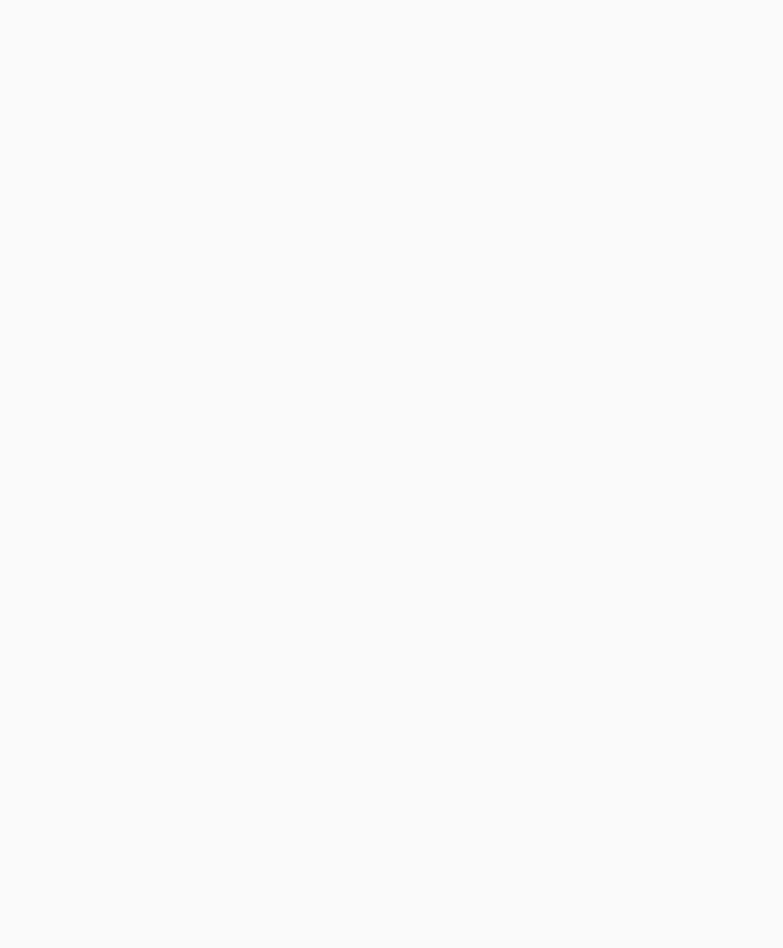
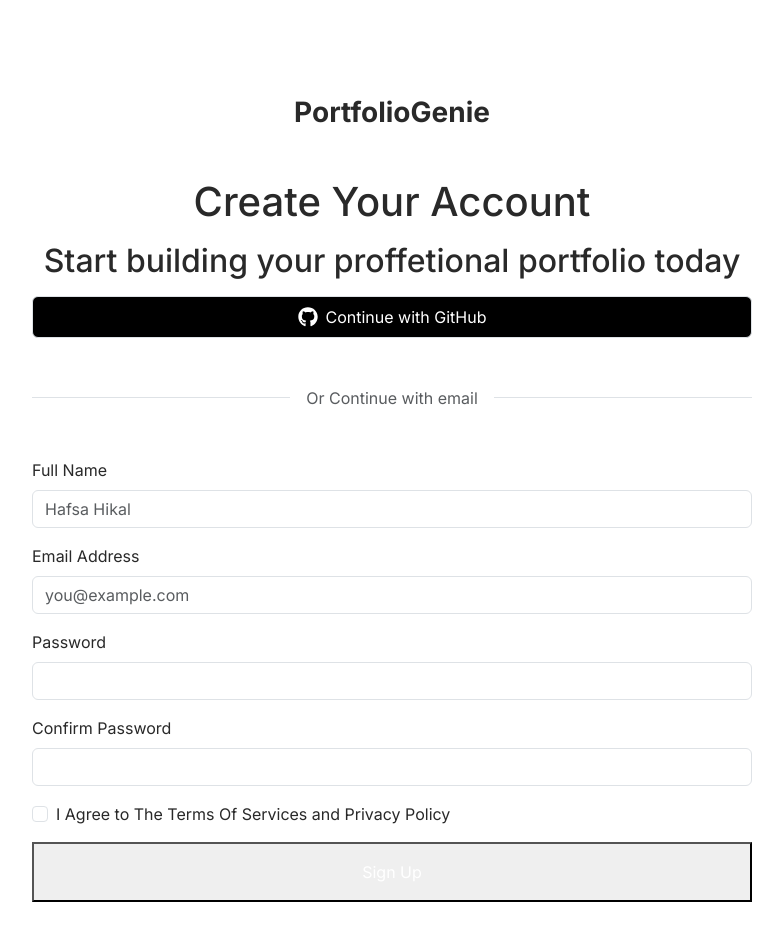
Before and after one commit to HafsaTarek/PortfolioGenie, a React (Vite) app in the folder client/: page /register in a window 1280 px wide. Before the commit this address had no page. Shown: the top 948 px of the page, without its empty margins (248-1031 px from the left). Before the commit the page ends 800 px from the top, so only its background shows below. Built offline with nearby package versions, Linux system fonts and the light colour scheme.

Commit message:
build: reorganize folder structure and move frontend files to client directory

```diff
--- a/client/src/App.jsx
+++ b/client/src/App.jsx
@@ -1,59 +1,88 @@
-import { BrowserRouter, Routes, Route } from 'react-router-dom';
-import UserDashboard from './pages/UserDashboard/UserDashboard';
-import AdminDashboard from './pages/AdminDashboard/AdminDashboard';
+// import { BrowserRouter, Routes, Route } from 'react-router-dom';
+// import UserDashboard from './pages/UserDashboard/UserDashboard';
+// import AdminDashboard from './pages/AdminDashboard/AdminDashboard';
+// import GitHubWorkflowManager from './pages/GitHubWorkflowManager/GitHubWorkflowManager';
+
+// // import Header from './components/layout/Header';
+// // import PageHeader from './components/layout/PageHeader';
+// // import PortfolioContent from './components/portfolio/PortfolioContent';
+// // import {
+// //   user,
+// //   navLinks,
+// //   aboutMeInitial,
+// //   skillsInitial,
+// //   projectsInitial,
+// //   contentScore,
+// //   seoScore,
+// //   quickTips,
+// // } from './data/mockData';
+// // import styles from './App.module.css';
+
+
+// export default function App() {
+//   //   const handlePreview = () => {
+//   //     // Placeholder hook for wiring up a real preview action (e.g. open a
+//   //     // modal or navigate to a published preview route).
+//   //     // eslint-disable-next-line no-console
+//   //     console.log('Open portfolio preview');
+//   //   };
+
+//   return (
+//     <BrowserRouter>
+//       {/* <div className={styles.app}>
+//         <Header navLinks={navLinks} activeNavId="portfolio" user={user} />
+
+//         <main className={styles.main}>
+//           <PageHeader
+//             title="Portfolio Content"
+//             subtitle="Edit your AI-generated content or regenerate sections to match your style"
+//             onPreview={handlePreview}
+//           />
+
+//           <PortfolioContent
+//             aboutMe={aboutMeInitial}
+//             skills={skillsInitial}
+//             projects={projectsInitial}
+//             contentScore={contentScore}
+//             seoScore={seoScore}
+//             quickTips={quickTips}
+//           />
+//         </main>
+//       </div> */}
+//       <Routes>
+//         <Route path="/" element={<UserDashboard />} />
+//         <Route path="/admin" element={<AdminDashboard />} />
+//         <Route path="/github-connect" element={<GitHubWorkflowManager />} />
+//       </Routes>
+//     </BrowserRouter>
+//   );
+// }
+
+
 import GitHubWorkflowManager from './pages/GitHubWorkflowManager/GitHubWorkflowManager';
+import NavBar from './components/NavBar';
+import Footer from './components/Footer'
+import Login from './pages/Login';
+import Register from './pages/Register';
+import { createBrowserRouter, Outlet, RouterProvider } from 'react-router-dom'
+import Overview from './pages/Overview';
+let x = createBrowserRouter([
+  { index: true, element: <Overview /> },
+  { path: 'register', element: <Register /> },
+  { path: 'login', element: <Login /> },
+  { path: 'connect', element: <GitHubWorkflowManager /> },
 
-// import Header from './components/layout/Header';
-// import PageHeader from './components/layout/PageHeader';
-// import PortfolioContent from './components/portfolio/PortfolioContent';
-// import {
-//   user,
-//   navLinks,
-//   aboutMeInitial,
-//   skillsInitial,
-//   projectsInitial,
-//   contentScore,
-//   seoScore,
-//   quickTips,
-// } from './data/mockData';
-// import styles from './App.module.css';
+])
 
 
 export default function App() {
-  //   const handlePreview = () => {
-  //     // Placeholder hook for wiring up a real preview action (e.g. open a
-  //     // modal or navigate to a published preview route).
-  //     // eslint-disable-next-line no-console
-  //     console.log('Open portfolio preview');
-  //   };
-
   return (
-    <BrowserRouter>
-      {/* <div className={styles.app}>
-        <Header navLinks={navLinks} activeNavId="portfolio" user={user} />
-
-        <main className={styles.main}>
-          <PageHeader
-            title="Portfolio Content"
-            subtitle="Edit your AI-generated content or regenerate sections to match your style"
-            onPreview={handlePreview}
-          />
-
-          <PortfolioContent
-            aboutMe={aboutMeInitial}
-            skills={skillsInitial}
-            projects={projectsInitial}
-            contentScore={contentScore}
-            seoScore={seoScore}
-            quickTips={quickTips}
-          />
-        </main>
-      </div> */}
-      <Routes>
-        <Route path="/" element={<UserDashboard />} />
-        <Route path="/admin" element={<AdminDashboard />} />
-        <Route path="/github-connect" element={<GitHubWorkflowManager />} />
-      </Routes>
-    </BrowserRouter>
+    <RouterProvider router={x}>
+      <div className="App">
+        <NavBar />
+        <Outlet />
+        {/* <GitHubWorkflowManager /> */}
+      </div>
+    </RouterProvider>
   );
 }
--- /dev/null
+++ b/client/src/components/Footer.jsx
@@ -0,0 +1,10 @@
+import React from "react";
+
+export default function Footer() {
+  return (
+    <>
+
+
+    </>
+  );
+}
--- /dev/null
+++ b/client/src/components/GithubLogin.jsx
@@ -0,0 +1,14 @@
+import { FaGithub } from "react-icons/fa";
+
+function GithubLogin() {
+  return (
+    <button
+      className="d-flex align-items-center justify-content-center gap-2 px-4 py-2 border rounded mb-3 w-75 m-auto bg-black text-white"
+    >
+      <FaGithub size={20} />
+      <span>Continue with GitHub</span>
+    </button>
+  );
+}
+
+export default GithubLogin;
--- /dev/null
+++ b/client/src/components/NavBar.jsx
@@ -0,0 +1,53 @@
+import React, { useState } from "react";
+import { useNavigate } from "react-router-dom";
+
+export default function NavBar() {
+  const [isOpen, setIsOpen] = useState(false);
+
+  const toggleNavbar = () => {
+    setIsOpen(!isOpen);
+  };
+ let navigator = useNavigate();
+  return (
+    <>
+      <nav className="navbar navbar-expand-lg bg-body-tertiary">
+        <div className="container-fluid">
+          <a className=" text-decoration-none fw-bold fs-4 main-color" href="#">PortfolioGenie</a>
+          <button
+            className={`navbar-toggler ${isOpen ? "" : "collapsed"}`}
+            type="button"
+            onClick={toggleNavbar}
+            aria-controls="navbarNav"
+            aria-expanded={isOpen}
+            aria-label="Toggle navigation"
+          >
+            <span className="navbar-toggler-icon" />
+          </button>
+          <div className={`collapse navbar-collapse ${isOpen ? "show" : ""}`} id="navbarNav" >
+            <div className="internal-nav d-flex justify-content-between w-75 mx-auto">
+              <div className="left-side w-50">
+              <ul className="navbar-nav">
+              <li className="nav-item">
+                <a className="nav-link active" aria-current="page" href="#" onClick={() => setIsOpen(false)}>Features</a>
+              </li>
+              <li className="nav-item">
+                <a className="nav-link" href="#" onClick={() => setIsOpen(false)}>How it Works</a>
+              </li>
+              <li className="nav-item">
+                <a className="nav-link" href="#" onClick={() => setIsOpen(false)}>Connect to Github</a>
+              </li>
+
+            </ul>
+            </div>
+            <div className="right-side d-flex w-25">
+              <button className="border-0 bg-transparent me-2 " onClick={()=> navigator('/register')}>Sign in</button>
+              <button type="submit" className="btn_1 text-white button_main_color" onClick={()=> navigator('/connect')}>Get started</button>
+
+            </div>
+            </div>
+          </div>
+        </div>
+      </nav>
+    </>
+  );
+}
--- /dev/null
+++ b/client/src/pages/Login.jsx
@@ -0,0 +1,46 @@
+import React from "react";
+import GithubLogin from "../components/GithubLogin";
+// import {  FaStar} from "react-icons/fa";
+import { useNavigate } from "react-router-dom";
+export default function Login () {
+  let navigate = useNavigate();
+  return (
+    <>
+   <div className="dev bg-white d-flex justify-content-center align-content-center">
+     <div className="container-1 m-auto mt-5 w-75 rounded-4">
+        <h3 className="text-center main-color fw-bold mt-5 mb-5" > PortfolioGenie</h3>
+    <h1 className="text-center my-3">Welcome Back</h1>
+    <h2 className="text-center my-3">Login to continue building your portfolio</h2>
+    <GithubLogin/>
+    <div className="d-flex align-items-center my-3 w-75 mx-auto my-5 ">
+  <div className="flex-grow-1 border-top"></div>
+  <span className="mx-3 text-muted ">Or Continue with email</span>
+  <div className="flex-grow-1 border-top"></div>
+</div>
+    <form className="w-75 mx-auto">
+
+  <div className="mb-3">
+    <label htmlFor="exampleInputPassword1" className="form-label">Email Address</label>
+    <input type="email" className="form-control" id="exampleInputPassword1" placeholder="you@example.com" />
+  </div>
+  <div className="mb-3">
+    <label htmlFor="exampleInputPassword1" className="form-label">Password</label>
+    <input type="password" className="form-control" id="exampleInputPassword1" />
+  </div>
+
+  <div className="mb-3 form-check">
+    <input type="checkbox" className="form-check-input " id="exampleCheck1" />
+    <label className="form-check-label" htmlFor="exampleCheck1">Remember me</label>
+  </div>
+  <button type="submit" className="btn_1 text-white button_main_color w-100 py-3 ">Login</button>
+</form>
+<div className="login-navigate d-flex justify-content-center my-5">
+  <h4 color="mt-2">Don't have an account?</h4>
+  <button className="main-color border-0 fw-bold ps-2" onClick={()=> navigate('/register')}>Sign up for free</button>
+</div>
+    </div>
+   </div>
+
+    </>
+  );
+}
--- /dev/null
+++ b/client/src/pages/Overview.jsx
@@ -0,0 +1,11 @@
+import React from "react";
+import NavBar from "../components/NavBar";
+
+export default function Overview() {
+  return (
+    <>
+    <NavBar/>
+
+    </>
+  );
+}
--- /dev/null
+++ b/client/src/pages/Register.jsx
@@ -0,0 +1,55 @@
+import React from "react";
+import GithubLogin from "../components/GithubLogin";
+// import {  FaStar} from "react-icons/fa";
+import { useNavigate } from "react-router-dom";
+
+
+export default function Register () {
+  let navigate = useNavigate();
+  return (
+    <>
+   <div className="dev bg-white d-flex justify-content-center align-content-center">
+     <div className="container-1 m-auto mt-5 w-75 rounded-4">
+        <h3 className="text-center main-color fw-bold mt-5 mb-5" > PortfolioGenie</h3>
+    <h1 className="text-center my-3">Create Your Account</h1>
+    <h2 className="text-center my-3">Start building your proffetional portfolio today</h2>
+    <GithubLogin/>
+    <div className="d-flex align-items-center my-3 w-75 mx-auto my-5 ">
+  <div className="flex-grow-1 border-top"></div>
+  <span className="mx-3 text-muted ">Or Continue with email</span>
+  <div className="flex-grow-1 border-top"></div>
+</div>
+    <form className="w-75 mx-auto">
+  <div className="mb-3">
+    <label htmlFor="exampleInputEmail1" className="form-label">Full Name</label>
+    <input type="text" className="form-control" id="exampleInputEmail1" aria-describedby="emailHelp" placeholder="Hafsa Hikal" />
+    {/* <div id="emailHelp" className="form-text">We'll never share your email with anyone else.</div> */}
+  </div>
+  <div className="mb-3">
+    <label htmlFor="exampleInputPassword1" className="form-label">Email Address</label>
+    <input type="email" className="form-control" id="exampleInputPassword1" placeholder="you@example.com" />
+  </div>
+  <div className="mb-3">
+    <label htmlFor="exampleInputPassword1" className="form-label">Password</label>
+    <input type="password" className="form-control" id="exampleInputPassword1" />
+  </div>
+  <div className="mb-3">
+    <label htmlFor="exampleInputPassword1" className="form-label">Confirm Password</label>
+    <input type="password" className="form-control" id="exampleInputPassword1" />
+  </div>
+  <div className="mb-3 form-check">
+    <input type="checkbox" className="form-check-input " id="exampleCheck1" />
+    <label className="form-check-label" htmlFor="exampleCheck1">I Agree to The Terms Of Services and Privacy Policy</label>
+  </div>
+  <button type="submit" className="btn_1 text-white button_main_color w-100 py-3 ">Sign Up</button>
+</form>
+<div className="login-navigate d-flex justify-content-center my-5">
+  <h4 color="mt-2">Already have an account?</h4>
+  <button className="main-color border-0 fw-bold ps-2" onClick={()=> navigate('/login')}>Login</button>
+</div>
+    </div>
+   </div>
+
+    </>
+  );
+}
```
